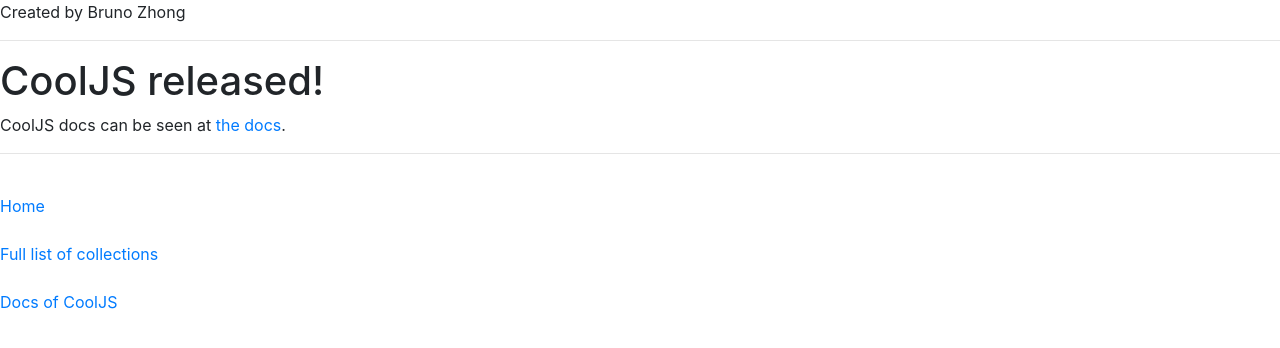
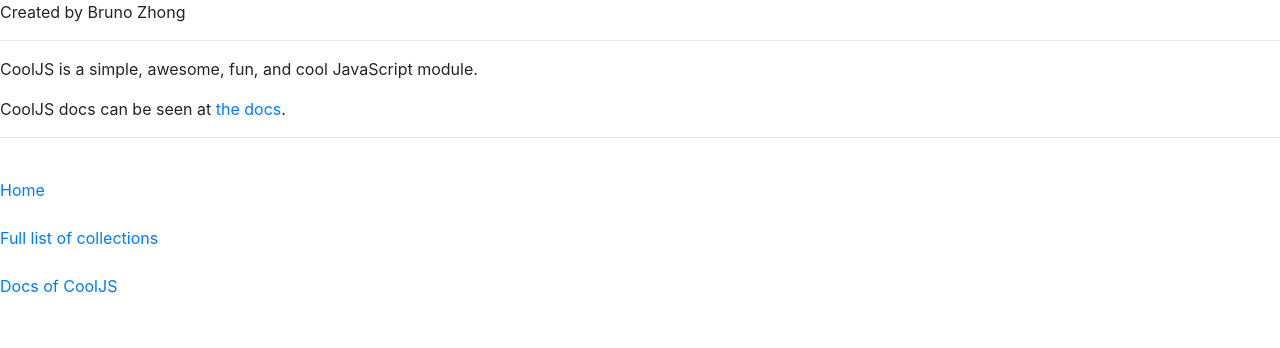
Before and after one commit to Brunozhon/jekyll-page, a Jekyll site: the page built from _posts/2020-11-25-cooljs.md, in a window 1280 px wide. Shown: the top 348 px of the page. Built offline with Jekyll 4.4.1, drawn with Linux system fonts in a browser that asks for light colours.

Commit message:
Update 2020-11-25-cooljs.md

```diff
--- a/_posts/2020-11-25-cooljs.md
+++ b/_posts/2020-11-25-cooljs.md
@@ -4,6 +4,6 @@ title: CoolJS
 author: Bruno Zhong
 ---
 
-# CoolJS released!
+CoolJS is a simple, awesome, fun, and cool JavaScript module.
 
 CoolJS docs can be seen at [the docs](/jekyll-page/docs/cooljs/).
```
